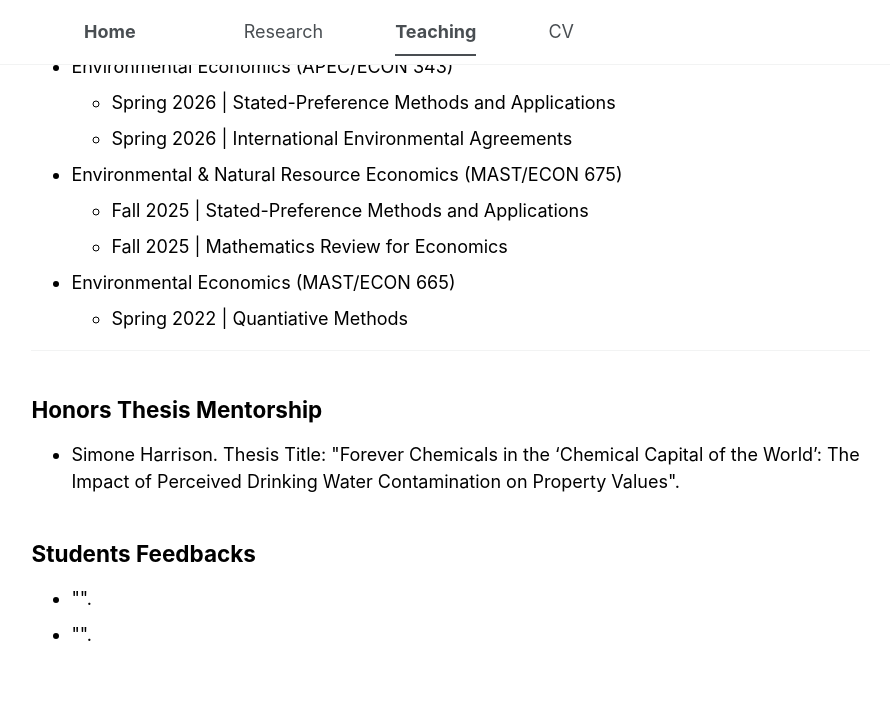
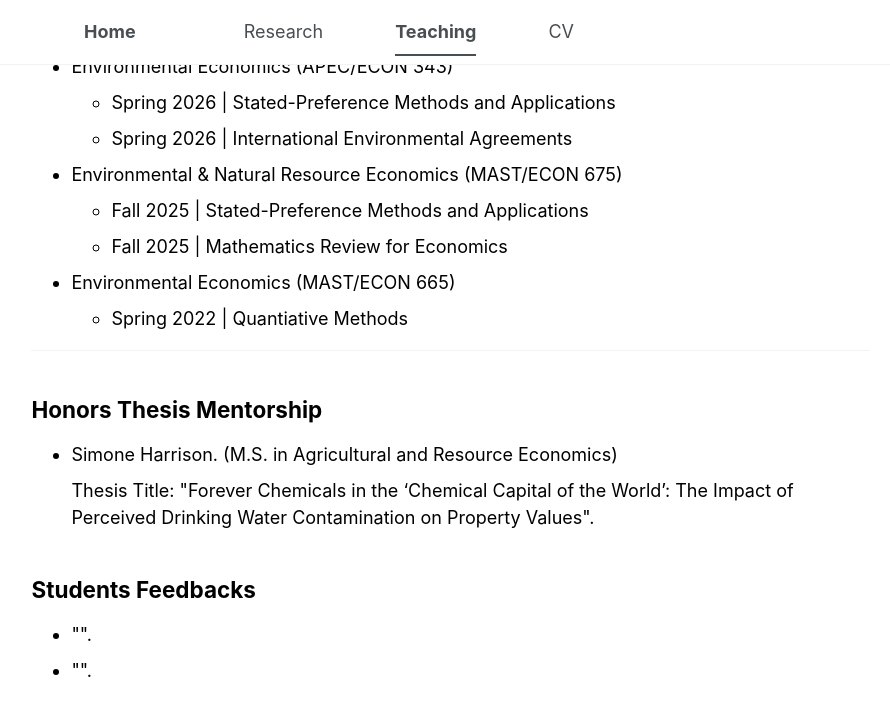
Before and after one commit to sachin-b-badole/sachin-b-badole.github.io, a Jekyll site: the page built from _pages/teaching.html, in a window 1280 px wide and 900 px high, scrolled down 625 px. Shown: the top 716 px of the window, without its empty margins (302-1192 px from the left). Built offline with Jekyll 4.4.1, drawn with Linux system fonts in a browser that asks for light colours.

Commit message:
Update teaching.html

```diff
--- a/_pages/teaching.html
+++ b/_pages/teaching.html
@@ -53,7 +53,9 @@
 
 <ul>
   <!-- <p> <li>Davidson Obilor Nwaonu. Thesis Title: "Sustainability and Health on the Shelf: How Scaling and Salience Framing Influence Consumer Preferences for Climate-Smart and Health Attributes of Staple Foods".</li>  !</p> -->
-  <li>Simone Harrison. Thesis Title: "Forever Chemicals in the ‘Chemical Capital of the World’: The Impact of Perceived Drinking Water Contamination on Property Values".</li>
+  <li>Simone Harrison. (M.S. in Agricultural and Resource Economics) </li>
+  Thesis Title: "Forever Chemicals in the ‘Chemical Capital of the World’: The Impact of Perceived Drinking Water Contamination on Property Values".
+
 </ul>
 
 
```
